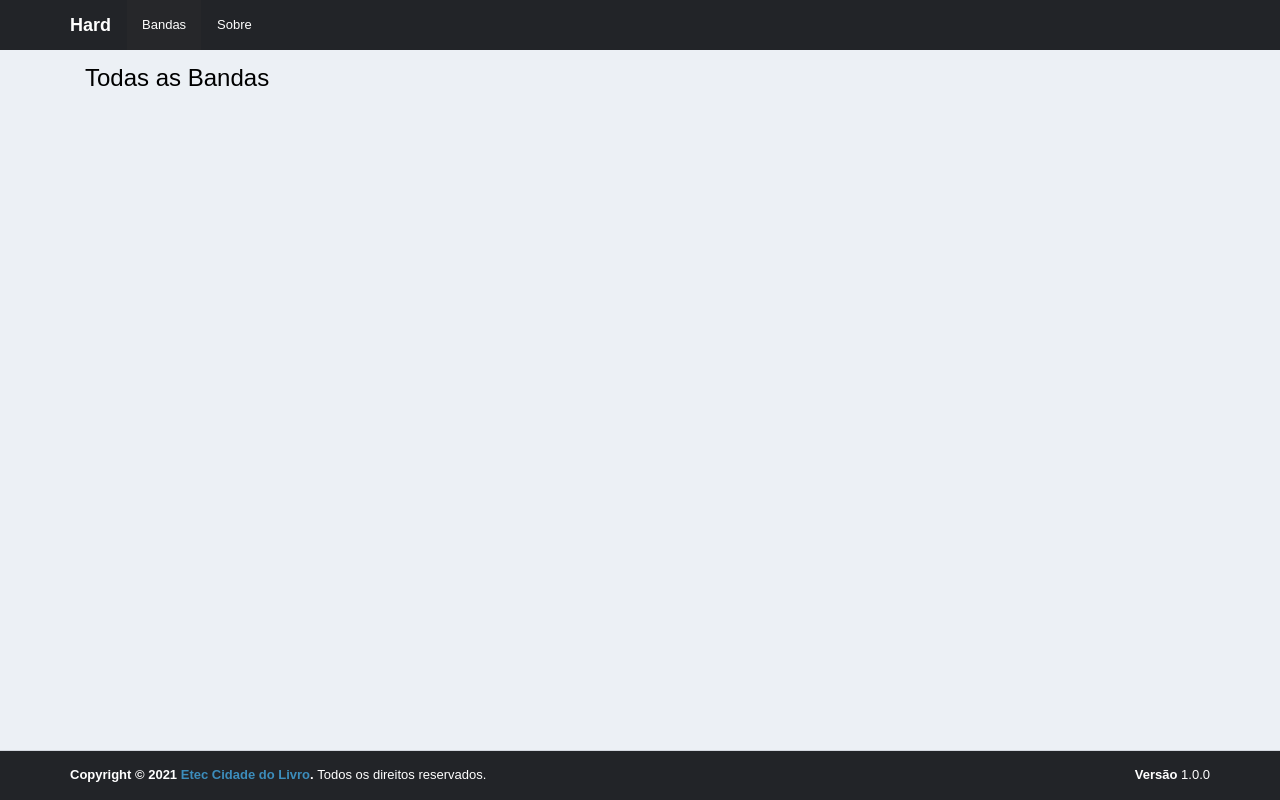
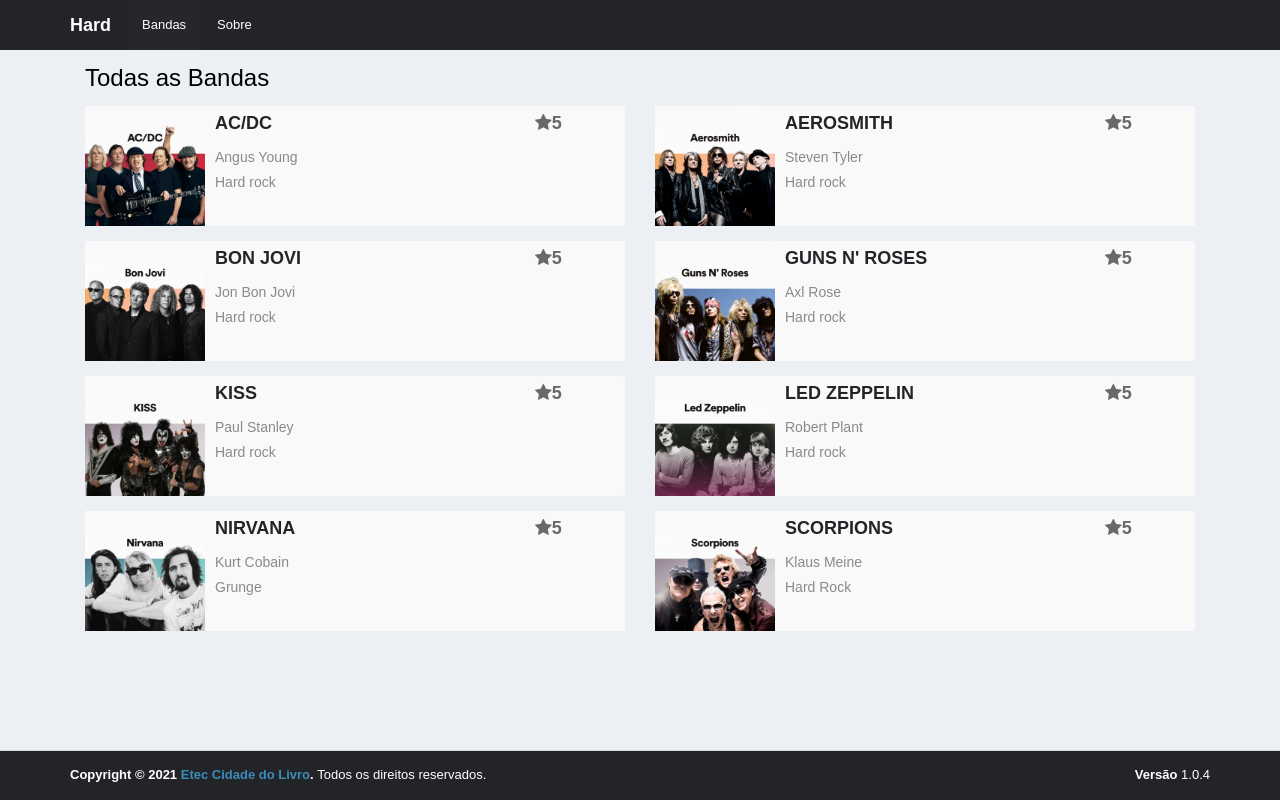
Before and after one commit to gabrielravanhan/app-hard, an Angular app: page /bands in a window 1280 px wide. Built offline with nearby package versions, Linux system fonts and the light colour scheme; data requests are answered from the project's data file.

Commit message:
Mensagem de erro

```diff
--- a/angular.json
+++ b/angular.json
@@ -24,7 +24,8 @@
               "src/assets"
             ],
             "styles": [
-              "src/styles.css"
+              "src/styles.css",
+              "node_modules/ngx-toastr/toastr.css"
             ],
             "scripts": []
           },
@@ -119,6 +120,7 @@
           }
         }
       }
-    }},
+    }
+  },
   "defaultProject": "app-hard"
 }
--- a/package.json
+++ b/package.json
@@ -11,7 +11,7 @@
   },
   "private": true,
   "dependencies": {
-    "@angular/animations": "~10.2.4",
+    "@angular/animations": "^10.2.5",
     "@angular/common": "~10.2.4",
     "@angular/compiler": "~10.2.4",
     "@angular/core": "~10.2.4",
@@ -19,6 +19,7 @@
     "@angular/platform-browser": "~10.2.4",
     "@angular/platform-browser-dynamic": "~10.2.4",
     "@angular/router": "~10.2.4",
+    "ngx-toastr": "^13.2.1",
     "rxjs": "~6.6.0",
     "tslib": "^2.0.0",
     "zone.js": "~0.10.2"
--- a/src/app/app.module.ts
+++ b/src/app/app.module.ts
@@ -10,6 +10,9 @@
 import { AboutComponent } from './about/about.component';
 import { BandsComponent } from './bands/bands.component';
 import { BandComponent } from './bands/band/band.component';
+import { BrowserAnimationsModule } from '@angular/platform-browser/animations';
+import { ToastrModule } from 'ngx-toastr';
+
 
 @NgModule({
   declarations: [
@@ -24,7 +27,9 @@
   imports: [
     BrowserModule,
     AppRoutingModule,
-    HttpClientModule
+    HttpClientModule,
+    BrowserAnimationsModule,
+    ToastrModule.forRoot()
   ],
   providers: [BandsService],
   bootstrap: [AppComponent]
--- a/src/app/bands/bands.component.ts
+++ b/src/app/bands/bands.component.ts
@@ -9,12 +9,14 @@
 })
 export class BandsComponent implements OnInit {
 
-  bands: Band[];
+  bands: Band[] = [];
 
   constructor(private bandsService: BandsService) { }
 
   ngOnInit(): void {
-    this.bands = this.bandsService.bands();
+    this.bandsService.bands().subscribe(bands => {
+      this.bands = bands;
+    });
   }
 
 }
--- a/src/app/bands/bands.service.ts
+++ b/src/app/bands/bands.service.ts
@@ -1,14 +1,32 @@
+import { HttpClient } from '@angular/common/http';
 import { Injectable } from '@angular/core';
+import { EMPTY, Observable } from 'rxjs';
+import { HARD_API } from '../app.api';
 import { Band } from './band/band.model';
+import { catchError, map } from 'rxjs/operators';
+import { ToastrService } from 'ngx-toastr';
 
 @Injectable({
   providedIn: 'root'
 })
 export class BandsService {
 
-  constructor() { }
+  constructor(private http: HttpClient,
+    private toastr: ToastrService) { }
 
-  bands(): Band[] {
+  bands(): Observable<Band[]> {
+    return this.http.get<Band[]>(`${HARD_API}/bands`).pipe(
+      map(bands => bands),
+      catchError(erro => this.exibeErro(erro))
+    );
+  }
 
+  exibeErro(e: any): Observable<any> {
+    this.exibirMensagem('ERRO', 'A operação não pôde ser realizada.', 'toast-error');
+    return EMPTY
+  }
+
+  exibirMensagem(titulo: string, mensagem: string, tipo: string): void {
+    this.toastr.show(mensagem, titulo, { closeButton: true, progressBar: true }, tipo);
   }
 }
--- a/src/app/footer/footer.component.html
+++ b/src/app/footer/footer.component.html
@@ -1,7 +1,7 @@
 <footer class="main-footer">
   <div class="container">
     <div class="pull-right hidden-xs">
-      <b>Versão</b> 1.0.0
+      <b>Versão</b> 1.0.4
     </div>
 
     <strong>Copyright &copy; 2021
--- a/src/assets/css/hard.css
+++ b/src/assets/css/hard.css
@@ -1,7 +1,8 @@
 /* You can add global styles to this file, and also import other style files */
 
 body {
-  color: #000000;
+  color: #000;
+  font-family: Arial, Helvetica, sans-serif;
 }
 
 .box-header {
@@ -13,10 +14,10 @@
  * -------------------
  */
 .place-info-box {
-  color: #C0C0C0;
+  color: #8a8a8a;
   display: block;
   min-height: 120px;
-  background:	#222428;;
+  background:rgb( 249, 249, 249);
   width: 100%;
   box-shadow: 0 1px 1px rgba(0, 0, 0, 0);
   border-radius: 2px;
@@ -75,7 +76,7 @@
   text-transform: uppercase;
   width: 80%;
   float: left;
-  color: #ecf0f5;
+  color: #222428;
 }
 
 .place-info-box-star {
@@ -87,6 +88,7 @@
   margin-bottom: 10px;
   width: 20%;
   float: right;
+  color: #696969;
 }
 .place-info-box-more {
   display: block;
@@ -202,7 +204,7 @@
 /*Jumbotrons*/
 
 .jumbotron {
-  background-color: #fff;
+  background-color: rgb( 249, 249, 249);
   text-align:center;
 }
 .jumbotron h2 {
```
Also changed, not shown: 1 other file (tests, documents, lock files or other folders).
